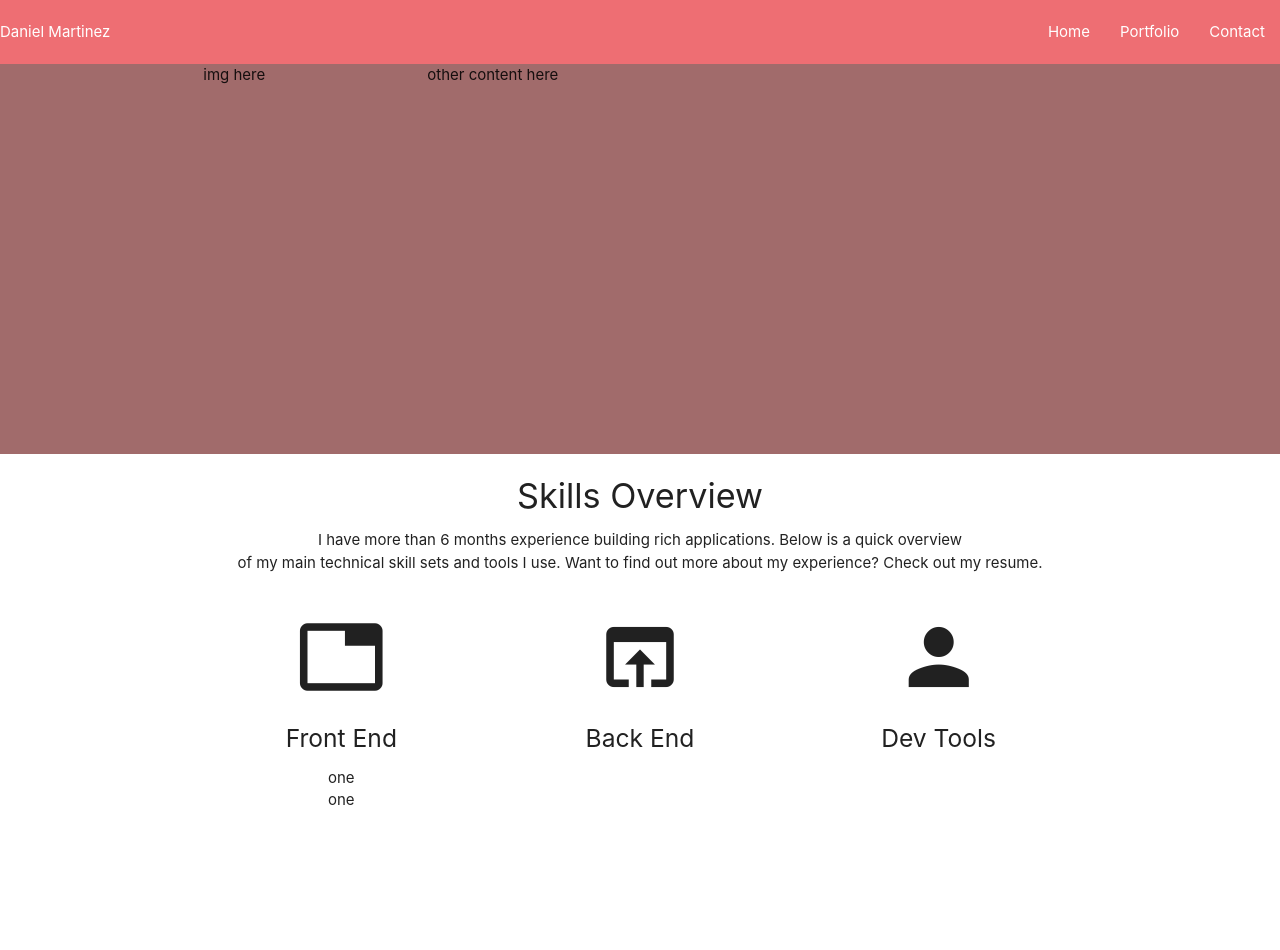
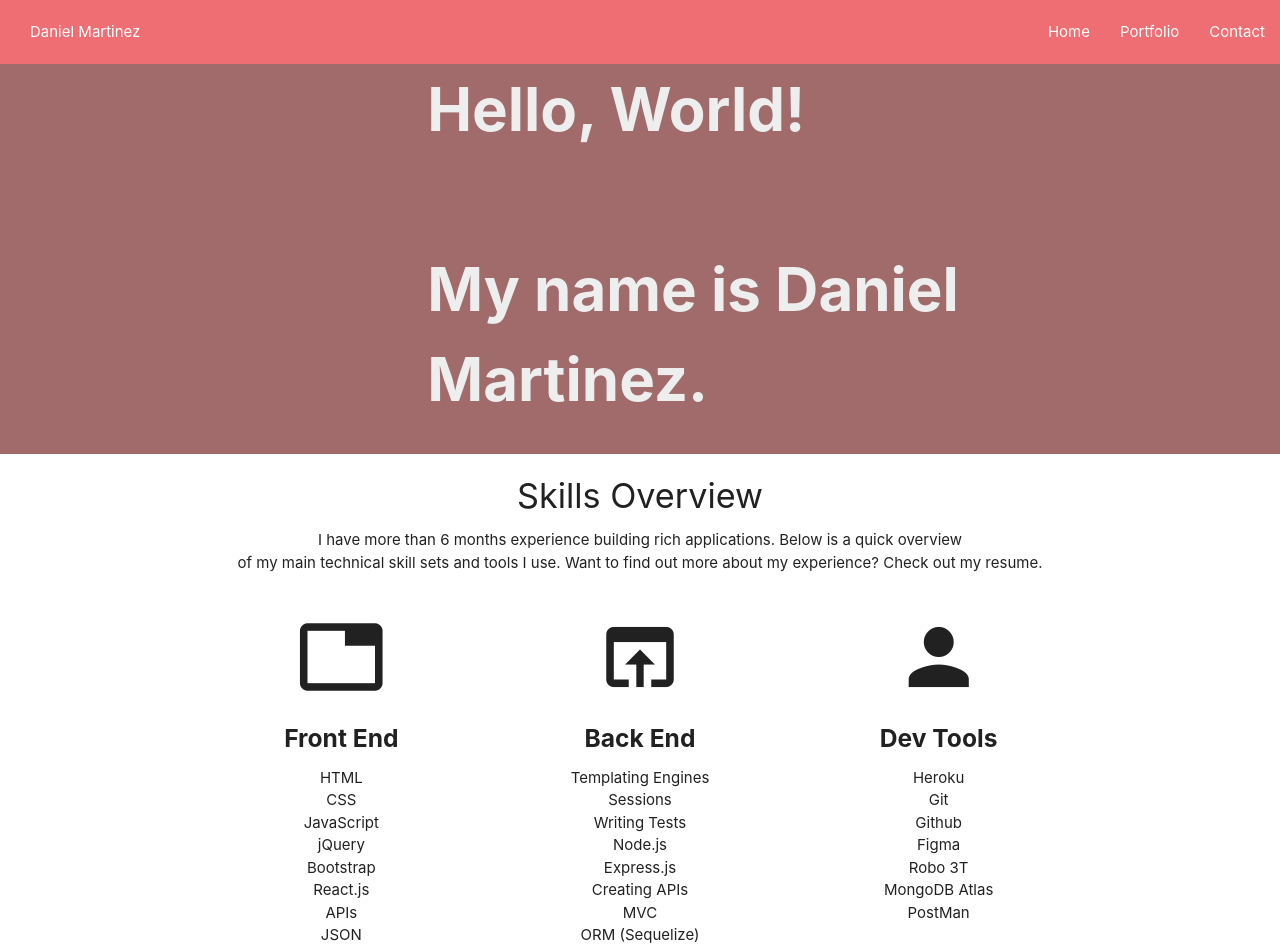
Before and after one commit to xdanielmtz/react-portfolio, a React (Create React App) app: page /#/ in a window 1280 px wide. Shown: the top 950 px of the page. Before the commit the page ends 847 px from the top, so only its background shows below. Built offline with nearby package versions, Linux system fonts and the light colour scheme.

Commit message:
finished homepage, just needs to be updated on its colors

```diff
--- a/public/index.html
+++ b/public/index.html
@@ -23,7 +23,7 @@
       rel="stylesheet"
     />
 
-    <title>React App</title>
+    <title>Daniel Martinez</title>
   </head>
   <body>
     <noscript>You need to enable JavaScript to run this app.</noscript>
--- a/src/components/Navbar/Navbar.jsx
+++ b/src/components/Navbar/Navbar.jsx
@@ -5,13 +5,14 @@ import {
   BrowserRouter as Router,
   Switch,
 } from "react-router-dom";
+import "./navbar.css";
 
 const Navbar = () => {
   return (
     <div>
       <nav>
         <div class="nav-wrapper">
-          <NavLink to="/home">Daniel Martinez</NavLink>
+          <NavLink to="/home" className="navName">Daniel Martinez</NavLink>
           <ul id="nav-mobile" class="right hide-on-med-and-down">
             <li>
               <NavLink to="/home" activeStyle={{backgroundColor: "rgba(0,0,0,0.1)"}}>Home</NavLink>
--- /dev/null
+++ b/src/components/Navbar/navbar.css
@@ -0,0 +1,3 @@
+.navName{
+    margin-left: 2rem;
+}
--- a/src/pages/Home/Home.jsx
+++ b/src/pages/Home/Home.jsx
@@ -7,8 +7,8 @@ const Home = () => {
       <div id="homeContainer">
         <div className="container">
           <div className="row">
-            <div className="col s3"> img here</div>
-            <div className="col s9"> other content here</div>
+            <div className="col s3"> </div>
+            <div style={{ fontWeight: "bold" }} className="col s9 theHeading"> Hello, World! <br/><br/> My name is Daniel Martinez.</div>
           </div>
         </div>
       </div>
@@ -22,20 +22,48 @@ const Home = () => {
       <div className="container">
         <div className="row">
           <div className="col s4 center-align">
-            <i class="large material-icons">tab</i>
-            <h5>Front End</h5>
+            <i className="large material-icons">tab</i>
+            <h5 style={{ fontWeight: "bold" }}>Front End</h5>
             <ul>
-                <li>one</li>
-                <li>one</li>
+              <li>HTML</li>
+              <li>CSS</li>
+              <li>JavaScript</li>
+              <li>jQuery</li>
+              <li>Bootstrap</li>
+              <li>React.js</li>
+              <li>APIs</li>
+              <li>JSON</li>
+              <li>AJAX</li>
             </ul>
           </div>
           <div className="col s4 center-align">
-            <i class="large material-icons">open_in_browser</i>
-            <h5>Back End</h5>
+            <i className="large material-icons">open_in_browser</i>
+            <h5 style={{ fontWeight: "bold" }}>Back End</h5>
+            <ul>
+              <li>Templating Engines</li>
+              <li>Sessions</li>
+              <li>Writing Tests</li>
+              <li>Node.js</li>
+              <li>Express.js</li>
+              <li>Creating APIs</li>
+              <li>MVC</li>
+              <li>ORM (Sequelize)</li>
+              <li>MySQL</li>
+              <li>MongoDB</li>
+            </ul>
           </div>
           <div className="col s4 center-align">
-            <i class="large material-icons">person</i>
-            <h5>Dev Tools</h5>
+            <i className="large material-icons">person</i>
+            <h5 style={{ fontWeight: "bold" }}>Dev Tools</h5>
+            <ul>
+              <li>Heroku</li>
+              <li>Git</li>
+              <li>Github</li>
+              <li>Figma</li>
+              <li>Robo 3T</li>
+              <li>MongoDB Atlas</li>
+              <li>PostMan</li>
+            </ul>
           </div>
         </div>
       </div>
--- a/src/pages/Home/home.css
+++ b/src/pages/Home/home.css
@@ -3,6 +3,7 @@
     height: 26rem;
 }
 
-li {
-    list-style-type: circle;
+.theHeading{
+    font-size:4rem;
+    color: #eee;
 }
```
Also changed, not shown: 1 other file (tests, documents, lock files or other folders).
